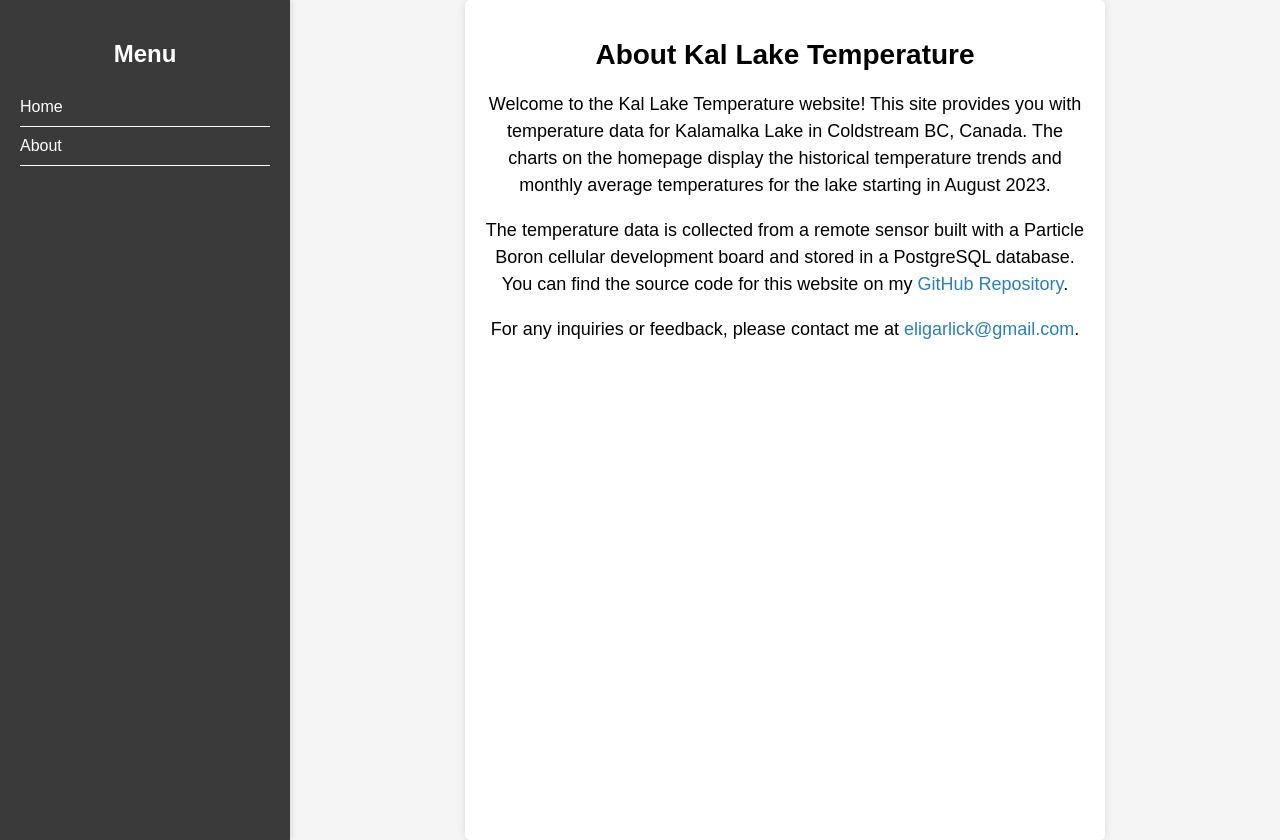
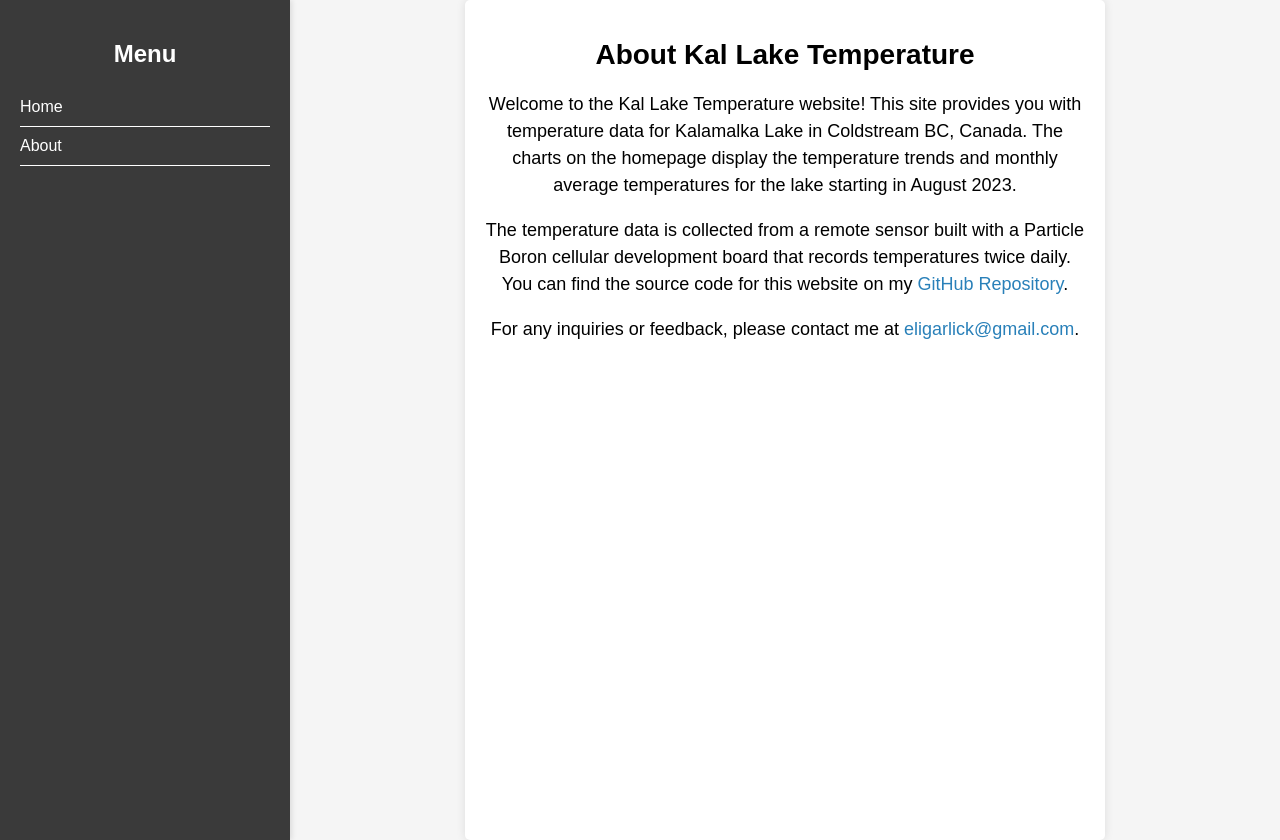
Before and after one commit to bunjopolo/Kal-Lake-Temperature-Monitor, a Django app: page /about/ in a window 1280 px wide. Run offline with Django 4.2, Linux system fonts and the light colour scheme.

Commit message:
modified:   templates/tempmonitor/about.html

```diff
--- a/templates/tempmonitor/about.html
+++ b/templates/tempmonitor/about.html
@@ -89,8 +89,8 @@
 
     <div id="about-container">
         <h1>About Kal Lake Temperature</h1>
-        <p>Welcome to the Kal Lake Temperature website! This site provides you with temperature data for Kalamalka Lake in Coldstream BC, Canada. The charts on the homepage display the historical temperature trends and monthly average temperatures for the lake starting in August 2023.</p>
-        <p>The temperature data is collected from a remote sensor built with a Particle Boron cellular development board and stored in a PostgreSQL database. You can find the source code for this website on my  <a href="https://github.com/bunjopolo/Kal-Lake-Temperature-Monitor" target="_blank">GitHub Repository</a>.</p>
+        <p>Welcome to the Kal Lake Temperature website! This site provides you with temperature data for Kalamalka Lake in Coldstream BC, Canada. The charts on the homepage display the temperature trends and monthly average temperatures for the lake starting in August 2023.</p>
+        <p>The temperature data is collected from a remote sensor built with a Particle Boron cellular development board that records temperatures twice daily. You can find the source code for this website on my  <a href="https://github.com/bunjopolo/Kal-Lake-Temperature-Monitor" target="_blank">GitHub Repository</a>.</p>
         <p>For any inquiries or feedback, please contact me at <a href="mailto:eligarlick@gmail.com">eligarlick@gmail.com</a>.</p>
     </div>
 </body>
```
